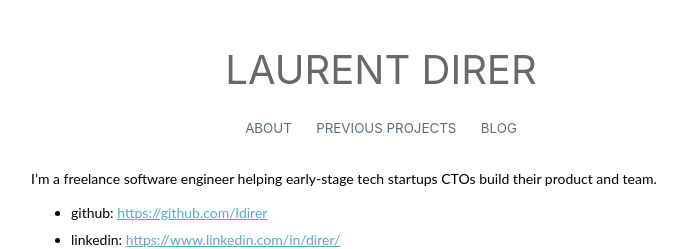
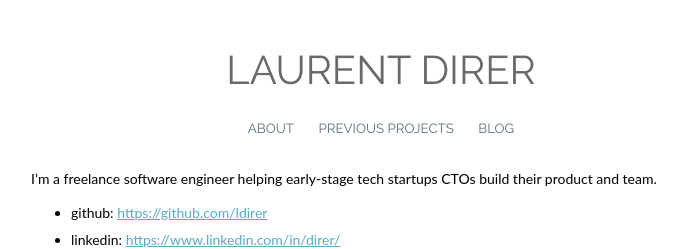
Before and after one commit to ldirer/ldirer.github.io, a Jekyll site: the page built from index.html, in a window 1280 px wide. Shown: the top 249 px of the page, without its empty margins (259-946 px from the left). Built offline with Jekyll 4.4.1, drawn with Linux system fonts in a browser that asks for light colours; the list of posts is cut into pages by our own code.

Commit message:
Raleway google fonts

```diff
--- a/_layouts/mydefault.html
+++ b/_layouts/mydefault.html
@@ -2,6 +2,7 @@
 <html lang="{{ page.lang | default: site.lang | default: 'en' }}">
 
   {% include head.html %}
+  <link href="https://fonts.googleapis.com/css?family=Raleway&text=LAURENT%20DIRER%20About%20Previous%20Projects%Blog" rel="stylesheet">
   <link rel="stylesheet" href="/ld-default.css">
   <link rel="stylesheet" href="/ld-about.css">
   <link rel="stylesheet" href="/projects.css">
@@ -10,6 +11,7 @@
 
     <main class="ld-page" aria-label="Content">
 
+      <!--Note I'm using google fonts beta feature to load only the letters I need, so updating a header means I should update the google fonts query param `text` -->
       <div class="ld-header-me">LAURENT DIRER</div>
       <div class="ld-navbar">
         <a href="/">About</a>
--- a/ld-default.css
+++ b/ld-default.css
@@ -4,6 +4,7 @@
 }
 
 .ld-header-me {
+    font-family: 'Raleway', sans-serif;
     font-size: 40px;
     color: dimgrey;
     text-align: center;
@@ -17,6 +18,7 @@
 
 .ld-navbar a {
     color: #5f6e7d;
+    font-family: 'Raleway', sans-serif;
     text-decoration: none;  /* dont underline links */
     text-transform: uppercase;
     font-size: smaller;
```
